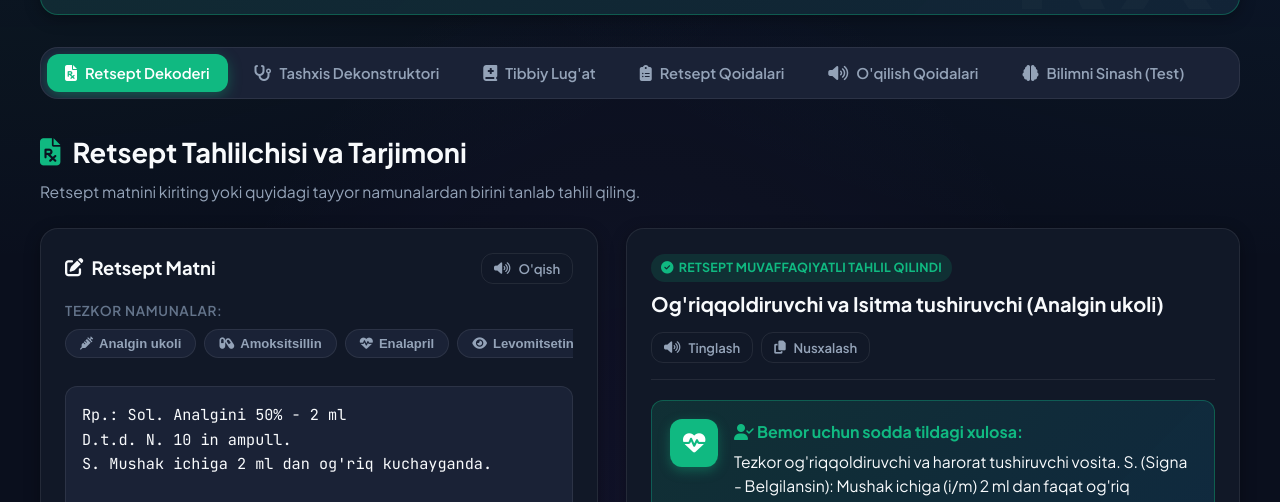
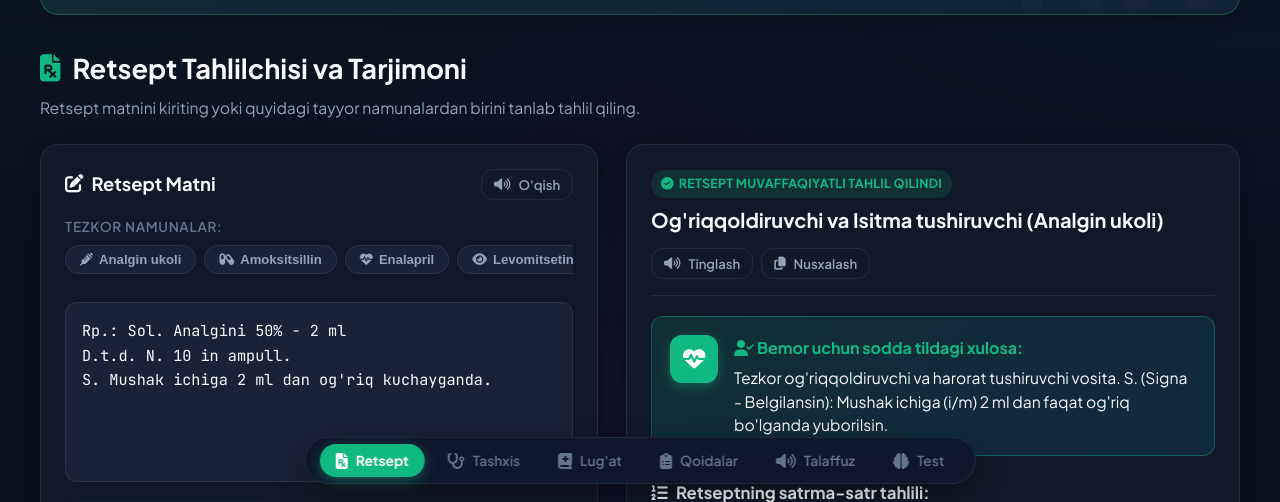
Before and after one commit to dilmurod3739/Lotin_tili_tarjimoni, a website: page index.html in a window 1280 px wide. Shown: the part 298-800 px from the top of the page. Drawn offline with Linux system fonts and the light colour scheme.

Commit message:
fix: ortiqcha tepki tab paneli olib tashlandi, faqat bitta pastki navigatsiya paneli qoldirildi

```diff
--- a/index.html
+++ b/index.html
@@ -68,27 +68,6 @@
             </div>
         </section>
 
-        <!-- Navigation Tabs -->
-        <nav class="nav-tab-bar" aria-label="Bo'limlar">
-            <button class="nav-tab-btn active" data-target="section-decoder">
-                <i class="fas fa-file-prescription"></i> Retsept Dekoderi
-            </button>
-            <button class="nav-tab-btn" data-target="section-diagnosis">
-                <i class="fas fa-stethoscope"></i> Tashxis Dekonstruktori
-            </button>
-            <button class="nav-tab-btn" data-target="section-dictionary">
-                <i class="fas fa-book-medical"></i> Tibbiy Lug'at
-            </button>
-            <button class="nav-tab-btn" data-target="section-guide">
-                <i class="fas fa-clipboard-list"></i> Retsept Qoidalari
-            </button>
-            <button class="nav-tab-btn" data-target="section-phonetics">
-                <i class="fas fa-volume-up"></i> O'qilish Qoidalari
-            </button>
-            <button class="nav-tab-btn" data-target="section-quiz">
-                <i class="fas fa-brain"></i> Bilimni Sinash (Test)
-            </button>
-        </nav>
 
         <!-- 1. RETSEPT DEKODERI SECTION -->
         <section id="section-decoder" class="app-section active">
@@ -334,7 +313,7 @@
     <footer class="site-footer">
         <div class="container footer-inner">
             <p><strong>MedLatin</strong> — Shifokorlar va Bemorlar Uchun Tibbiy Lotin Tili Dasturi &copy; 2026</p>
-            <p style="font-size:0.8rem; color:var(--text-muted);">Ushbu dastur HTML, CSS va JavaScript asosida yaratilgan bo'lib, to'g'ridan-to'g'ri <code>index.html</code> orqali ishlaydi.</p>
+            <p style="font-size: 0.8rem; color: var(--text-muted);">Ushbu dastur HTML, CSS va JavaScript asosida yaratilgan bo'lib, to'g'ridan-to'g'ri <code>index.html</code> orqali ishlaydi.</p>
         </div>
     </footer>
 
--- a/style.css
+++ b/style.css
@@ -3164,36 +3164,110 @@ textarea,
     font-size: 0.95rem;
 }
 
-/* Mobile Bottom Navigation (Hidden on Desktop) */
+/* ==========================================================================
+   BOTTOM NAVIGATION BAR (Native Android Bar & Responsive Floating Dock)
+   ========================================================================== */
 .mobile-bottom-nav {
-    display: none;
+    display: flex;
+    position: fixed;
+    bottom: 18px;
+    left: 50%;
+    transform: translateX(-50%);
+    z-index: 999;
+    background: rgba(15, 23, 42, 0.94);
+    backdrop-filter: blur(20px);
+    -webkit-backdrop-filter: blur(20px);
+    border: 1px solid var(--border-color);
+    border-radius: var(--radius-full);
+    padding: 6px 14px;
+    box-shadow: 0 10px 30px rgba(0, 0, 0, 0.4);
+    justify-content: center;
+    align-items: center;
+    gap: 6px;
+    max-width: fit-content;
+    transition: transform 0.28s cubic-bezier(0.4, 0, 0.2, 1), opacity 0.2s ease;
+}
+
+[data-theme="light"] .mobile-bottom-nav {
+    background: rgba(255, 255, 255, 0.95);
+    border: 1px solid rgba(0, 0, 0, 0.1);
+    box-shadow: 0 10px 28px rgba(0, 0, 0, 0.12);
+}
+
+.mobile-nav-item {
+    display: flex;
+    flex-direction: row;
+    align-items: center;
+    justify-content: center;
+    gap: 8px;
+    padding: 8px 16px;
+    background: transparent;
+    border: none;
+    outline: none;
+    cursor: pointer;
+    color: var(--text-muted);
+    font-family: inherit;
+    border-radius: var(--radius-full);
+    transition: all 0.2s ease;
+    white-space: nowrap;
+    -webkit-tap-highlight-color: transparent;
+}
+
+.mobile-nav-item span {
+    font-size: 0.86rem;
+    font-weight: 600;
+    transition: color 0.2s ease;
+}
+
+.mobile-nav-item i {
+    font-size: 1rem;
+    transition: transform 0.2s cubic-bezier(0.34, 1.56, 0.64, 1), color 0.2s ease;
+}
+
+.mobile-nav-item:hover {
+    color: var(--text-primary);
+    background: rgba(255, 255, 255, 0.06);
+}
+
+[data-theme="light"] .mobile-nav-item:hover {
+    background: rgba(0, 0, 0, 0.05);
+}
+
+.mobile-nav-item.active {
+    background: var(--primary);
+    color: #ffffff;
+    box-shadow: 0 4px 14px rgba(16, 185, 129, 0.4);
+}
+
+.mobile-nav-item.active i,
+.mobile-nav-item.active span {
+    color: #ffffff;
+    font-weight: 700;
+}
+
+body {
+    padding-bottom: 84px !important;
 }
 
 /* 3. Android keyboard, viewport & native app adaptation */
 @media (max-width: 768px) {
     /* Fixed Bottom Navigation for Android */
     .mobile-bottom-nav {
-        display: flex;
-        position: fixed;
         bottom: 0;
         left: 0;
         right: 0;
-        z-index: 999;
-        background: rgba(15, 23, 42, 0.97);
-        backdrop-filter: blur(18px);
-        -webkit-backdrop-filter: blur(18px);
+        transform: none;
+        border-radius: 0;
+        border-left: none;
+        border-right: none;
+        border-bottom: none;
         border-top: 1px solid var(--border-color);
         padding: 6px 4px calc(6px + env(safe-area-inset-bottom, 8px)) 4px;
         box-shadow: 0 -4px 22px rgba(0, 0, 0, 0.4);
-        transition: transform 0.28s cubic-bezier(0.4, 0, 0.2, 1);
         justify-content: space-around;
-        align-items: center;
-    }
-
-    [data-theme="light"] .mobile-bottom-nav {
-        background: rgba(255, 255, 255, 0.97);
-        border-top: 1px solid rgba(0, 0, 0, 0.08);
-        box-shadow: 0 -4px 18px rgba(0, 0, 0, 0.08);
+        gap: 0;
+        max-width: 100%;
+        width: 100%;
     }
 
     .mobile-bottom-nav.nav-hidden {
@@ -3203,21 +3277,14 @@ textarea,
     .mobile-nav-item {
         flex: 1;
         min-width: 0;
-        display: flex;
         flex-direction: column;
-        align-items: center;
-        justify-content: center;
         gap: 3px;
         padding: 5px 2px;
+        border-radius: var(--radius-sm);
+    }
+
+    .mobile-nav-item:hover {
         background: transparent;
-        border: none;
-        outline: none;
-        cursor: pointer;
-        color: var(--text-muted);
-        font-family: inherit;
-        border-radius: var(--radius-sm);
-        transition: all 0.2s ease;
-        -webkit-tap-highlight-color: transparent;
     }
 
     .mobile-nav-item span {
@@ -3234,7 +3301,9 @@ textarea,
     }
 
     .mobile-nav-item.active {
+        background: transparent;
         color: var(--primary);
+        box-shadow: none;
     }
 
     .mobile-nav-item.active i {
```
